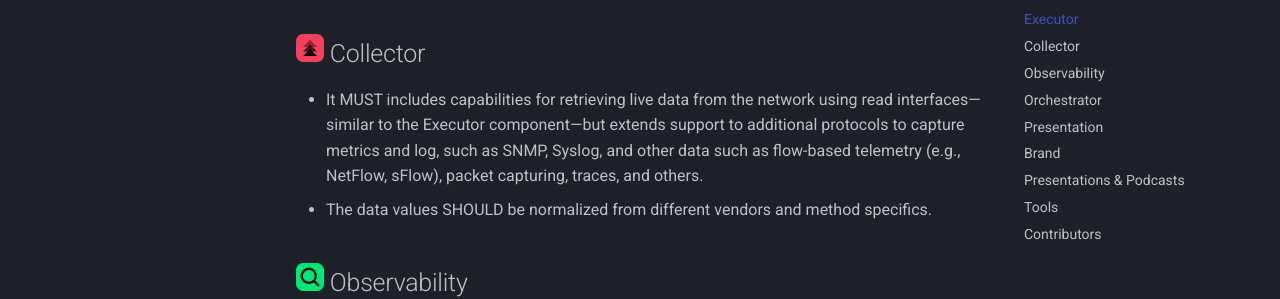
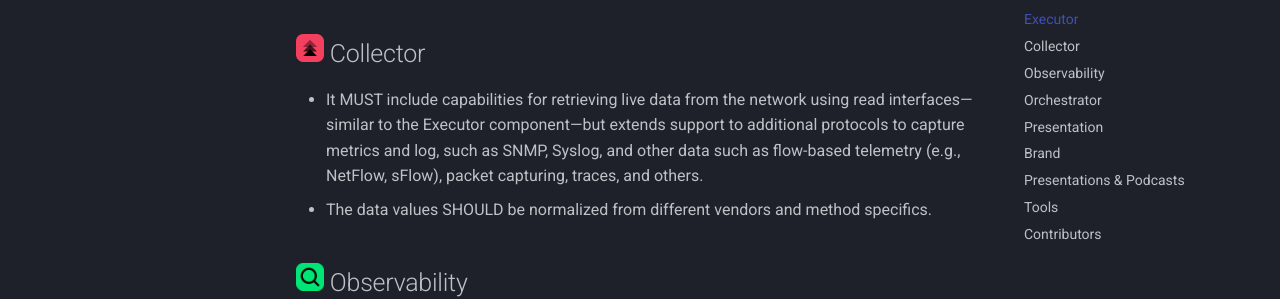
Before and after one commit to Network-Automation-Forum/reference, an MkDocs documentation site: the page built from docs/Framework/Framework.md, in a window 1280 px wide and 900 px high, scrolled down 2895 px. Shown: the part 170-469 px from the top of the window. Built offline with MkDocs 1.6.1 and Material for MkDocs 9.7.7, drawn with Linux system fonts in a browser that asks for light colours; comment, search, counter and statistics services are not loaded.

Commit message:
Fix grammatical error in Collector section
MUST includes -> MUST include

```diff
--- a/docs/Framework/Framework.md
+++ b/docs/Framework/Framework.md
@@ -49,7 +49,7 @@ The proposed reference architecture defines six major functional building blocks
 
 ## <img src="../images/naf-icon-collector-colored.png" width="28"> Collector
 
-- It MUST includes capabilities for retrieving live data from the network using read interfaces—similar to the Executor component—but extends support to additional protocols to capture metrics and log, such as SNMP, Syslog, and other data such as flow-based telemetry (e.g., NetFlow, sFlow), packet capturing, traces, and others.
+- It MUST include capabilities for retrieving live data from the network using read interfaces—similar to the Executor component—but extends support to additional protocols to capture metrics and log, such as SNMP, Syslog, and other data such as flow-based telemetry (e.g., NetFlow, sFlow), packet capturing, traces, and others.
 - The data values SHOULD be normalized from different vendors and method specifics.
 
 ## <img src="../images/naf-icon-observability-colored.png" width="28"> Observability
```
